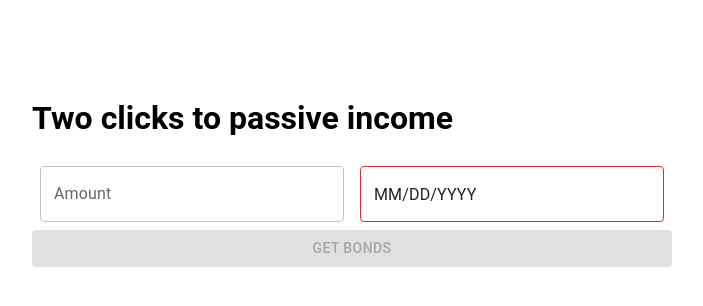
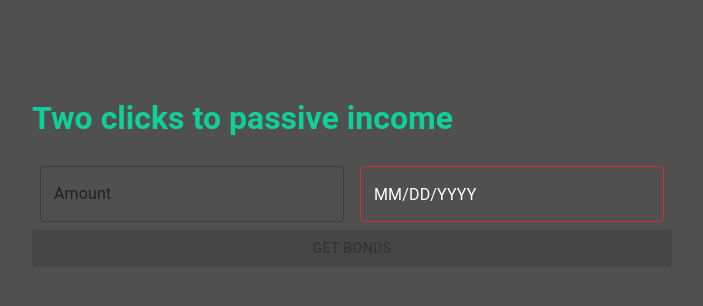
Before and after one commit to ChernovAndrey/starthack-front, a React (Create React App) app: page / in a window 1280 px wide. Shown: the top 306 px of the page, without its empty margins (288-991 px from the left). Built offline with nearby package versions, Linux system fonts and the light colour scheme.

Commit message:
Recolored

```diff
--- a/src/components/Screen1/Screen1.css
+++ b/src/components/Screen1/Screen1.css
@@ -6,8 +6,16 @@
   bottom: 0;
   flex-direction: column;
   display: flex;
-  /* background-color: chartreuse; */
+  background-color: #505050;
   justify-content: center;
+  color: white;
+}
+.TableCell {
+   color: white;
+}
+
+.row {
+  color: #10CF9B;
 }
 
 .inputs {
@@ -16,6 +24,7 @@
     display: flex;
     align-self: center;
     width: 100%;
+    color: white;
 }
 
 .visible {
@@ -28,6 +37,7 @@
 
 .amount-field {
     width: 50%;
+    color: white;
 }
 
 .submit-button {
--- a/src/components/Screen1/Screen1.js
+++ b/src/components/Screen1/Screen1.js
@@ -217,7 +217,7 @@ class Screen1 extends Component {
             <form className="form-style">
 	       <div className="row"><h1>Two clicks to passive income</h1></div>
                <div className="inputs">
-                  <FormControl sx={{ m: 1, width: '50%' }}>
+                  <FormControl sx={{ m: 1, width: '50%', input: {color: 'white'}  }}>
                      {/* <InputLabel htmlFor="outlined-adornment-amount">Amount</InputLabel> */}
                      <TextField
                         id="outlined-adornment-amount"
@@ -230,7 +230,7 @@ class Screen1 extends Component {
                          }}
                      />
                   </FormControl>
-                  <FormControl fullWidth sx={{ m: 1, width: '50%' }}>
+                  <FormControl fullWidth sx={{ m: 1, width: '50%', input: {color: 'white'} }}>
                      <LocalizationProvider dateAdapter={AdapterDayjs}>
                         <DatePicker
                         disablePast
@@ -263,14 +263,14 @@ class Screen1 extends Component {
                </div>
                <div className="bond-table">
                   <TableContainer style={{color: 'white',}}>
-                     <Table size="small" aria-label="simple table">
+                     <Table size="small" aria-label="simple table" style={{color: 'white'}}>
                      <TableHead>
-                        <TableRow>
-                           <TableCell padding="checkbox"></TableCell>
-                           <TableCell>Bond Name</TableCell>
-                           <TableCell align="right">Coupon Rate</TableCell>
-                           <TableCell align="right">Price</TableCell>
-                           <TableCell align="right">Maturity Date</TableCell>
+                        <TableRow sx={{color: 'white'}}>
+                           <TableCell padding="checkbox" color="white" style={{color: 'white'}}></TableCell>
+                           <TableCell style={{color: 'white'}}>Bond Name</TableCell>
+                           <TableCell align="right"  style={{color: 'white'}}>Coupon Rate</TableCell>
+                           <TableCell align="right" style={{color: 'white'}}>Price</TableCell>
+                           <TableCell align="right" style={{color: 'white'}}>Maturity Date</TableCell>
                         </TableRow>
                      </TableHead>
                      <TableBody>
@@ -279,7 +279,7 @@ class Screen1 extends Component {
                            key={row.id}
                            sx={{ '&:last-child td, &:last-child th': { border: 0 } }}
                            >
-                              <TableCell padding="checkbox">
+                              <TableCell padding="checkbox" style={{color: 'white'}}>
                                  <Checkbox
                                  color="primary"
                                  // onClick={this.onCheckboxClick(row.id)}
@@ -290,12 +290,12 @@ class Screen1 extends Component {
                                  onChange={() => this.onCheckboxClick(row.id)}
                                  />
                               </TableCell>
-                              <TableCell component="th" scope="row">
+                              <TableCell component="th" scope="row" style={{color: 'white'}}>
                                  {row.name}
                               </TableCell>
-                              <TableCell align="right">{row.yealdCurve}</TableCell>
-                              <TableCell align="right">{row.price}</TableCell>
-                              <TableCell align="right">{row.final_maturity_date}</TableCell>
+                              <TableCell align="right" style={{color: 'white'}}>{row.yealdCurve}</TableCell>
+                              <TableCell align="right" style={{color: 'white'}}>{row.price}</TableCell>
+                              <TableCell align="right" style={{color: 'white'}}>{row.final_maturity_date}</TableCell>
                            </TableRow>
                         ))}
                      </TableBody>
```
